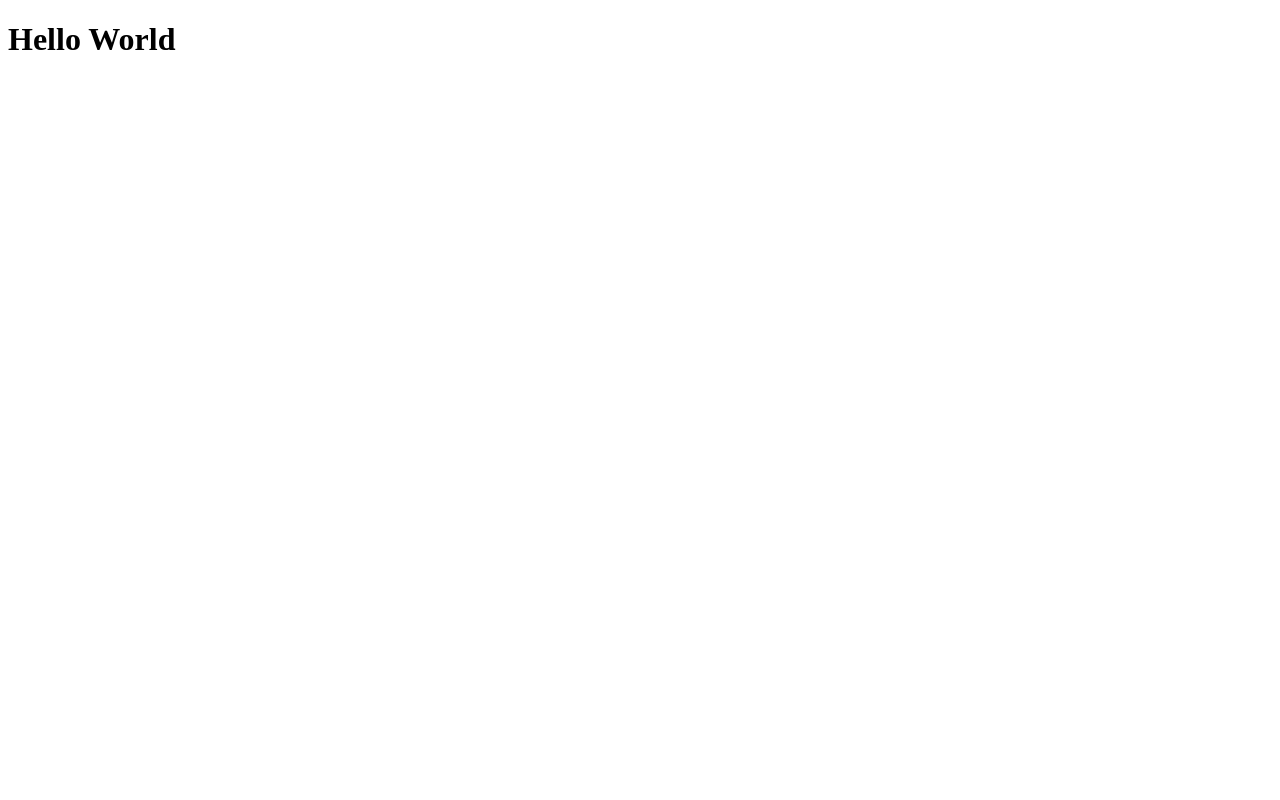
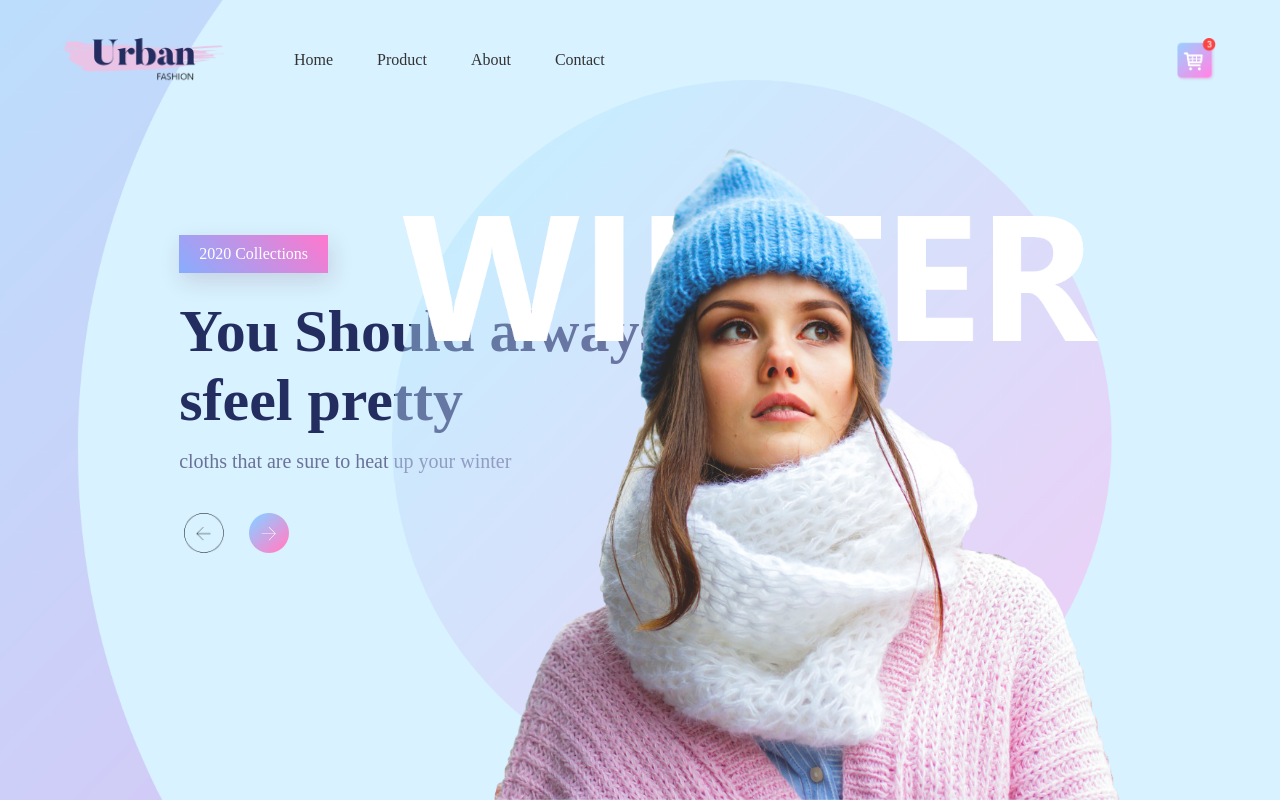
Before and after one commit to IMshazzad/News, a plain HTML site: page index.html in a window 1280 px wide. Drawn offline with Linux system fonts and the light colour scheme.

Commit message:
ecommerce done

```diff
--- a/index.html
+++ b/index.html
@@ -4,9 +4,42 @@
     <meta charset="UTF-8">
     <meta http-equiv="X-UA-Compatible" content="IE=edge">
     <meta name="viewport" content="width=device-width, initial-scale=1.0">
-    <title>My Blog</title>
+    <title>Blog</title>
+    <link rel="stylesheet" href="style.css">
 </head>
 <body>
-    <h1>Hello World</h1>
+    <section class="mainsec">
+        <div class="navbar">
+            <img src="image/logo.png" class="logo">
+            <nav>
+                <ul>
+                    <li><a href="">Home</a></li>
+                    <li><a href="">Product</a></li>
+                    <li><a href="">About</a></li>
+                    <li><a href="">Contact</a></li>
+                </ul>
+
+            </nav>
+            <img src="image/cart.png" class="cart">
+        </div>
+        <div class="content">
+            <a href="" class="btn">2020 Collections</a>
+            <h1>You Should always <br> sfeel pretty</h1>
+            <P>cloths that are sure to heat up your winter </P>
+        </div>
+        <div class="arrow">
+            <img src="image/back-arrow.png" alt="">
+            <img src="image/next-arrow.png" alt="">
+        </div>
+        <div>
+            <img src="iMAGE/img.png" class="images">
+        </div>
+        <div class="social-link">
+            <a href="FACEBOOK"></a>
+            <a href="INSTAGRAM"></a>
+            <a href="TWITTER"></a>
+        </div>
+    </section>
+
 </body>
 </html>
--- /dev/null
+++ b/style.css
@@ -0,0 +1,97 @@
+*{ padding: 0;
+    margin: 0;
+}
+
+.mainsec{
+    height: 100vh;
+    width: 100%;
+    background-image: url(image/background.png);
+    background-position: center;
+    background-size: cover;
+    padding-left: 5%;
+    padding-right: 5%;
+    box-sizing: border-box;
+    position: relative;
+}
+
+.navbar{
+    width: 100%;
+    height: 15vh;
+    margin: auto;
+    display: flex;
+    align-items: center;
+}
+
+.logo{
+    width: 160px;
+    cursor: pointer;
+}
+
+.cart{
+    width: 40px;
+    cursor: pointer;
+}
+
+nav{
+    flex: 1;
+    padding-left: 50px;
+}
+
+nav ul li{
+    display: inline-block;
+    list-style: none;
+    margin: 0px 20px;
+
+}
+nav ul li a{
+    text-decoration: none;
+    color: #333;
+}
+
+.content h1{
+    font-size: 60px;
+    font-weight: 100px;
+    margin-top: 24px ;
+    margin-bottom: 15px;
+    color: #232d60 ;
+}
+
+.content p{
+    font-size: 20px;
+    color: #6a7199 ;
+}
+
+.content {
+    margin-left: 10%;
+    margin-top: 10%;
+}
+
+.content .btn {
+    display: inline-block;
+    background: linear-gradient(45deg, #87adfe , #ff77cd );
+    border: radius 6px;
+    padding: 10px 20px;
+    box-sizing: border-box;
+    text-decoration: none;
+    color: white;
+    box-shadow: 3px 8px 22px rgba(94,28,68,0.15);
+ }
+
+.arrow{
+    margin-top: 40px;
+    display: flex;
+    margin-left: 120px;
+}
+
+.arrow img{
+    width: 40px;
+    margin-right: 25px;
+}
+
+.images{
+
+    height: 90%;
+    position: absolute;
+    bottom: 0px;
+    right: 160px;
+}
```
